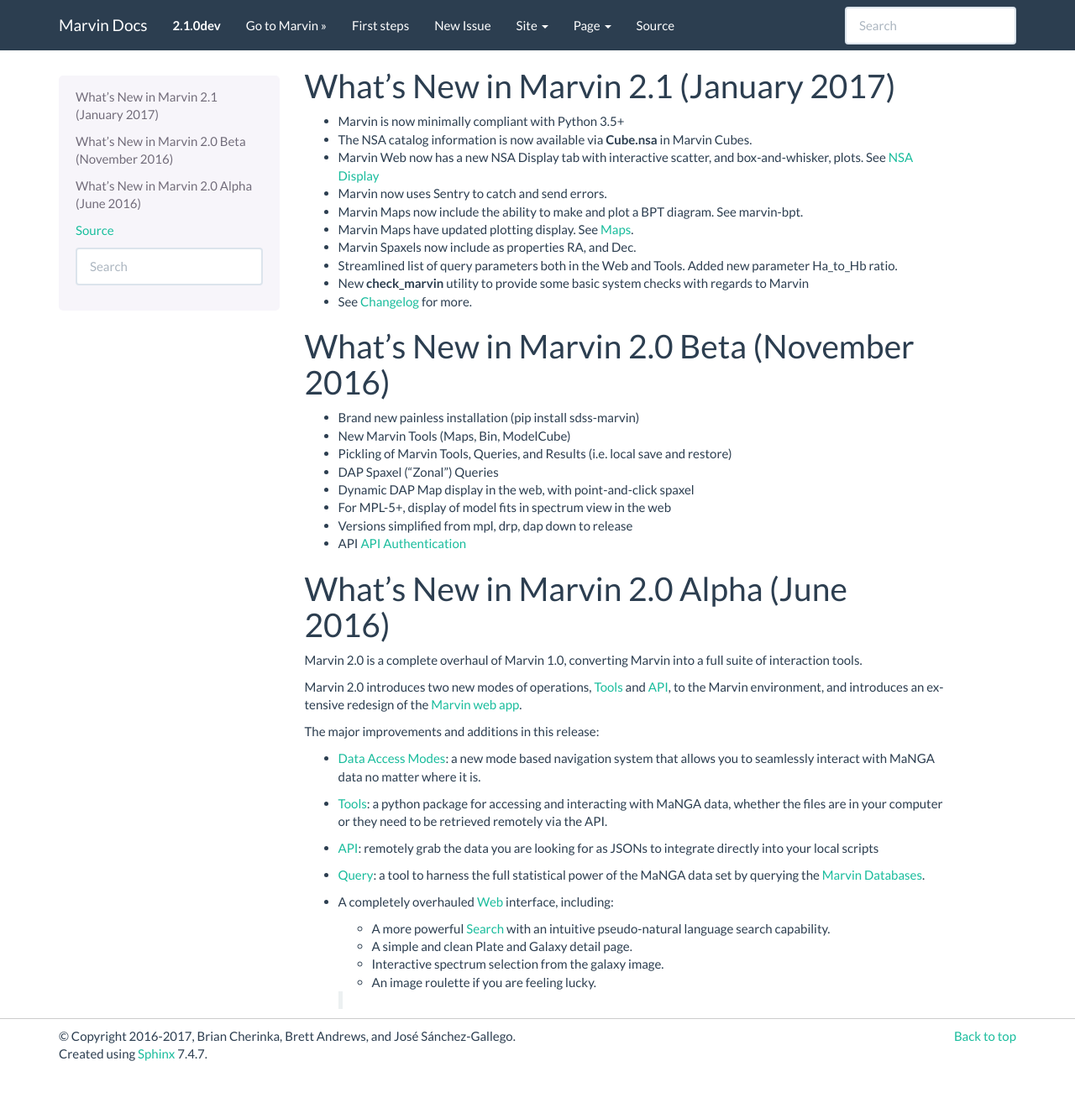
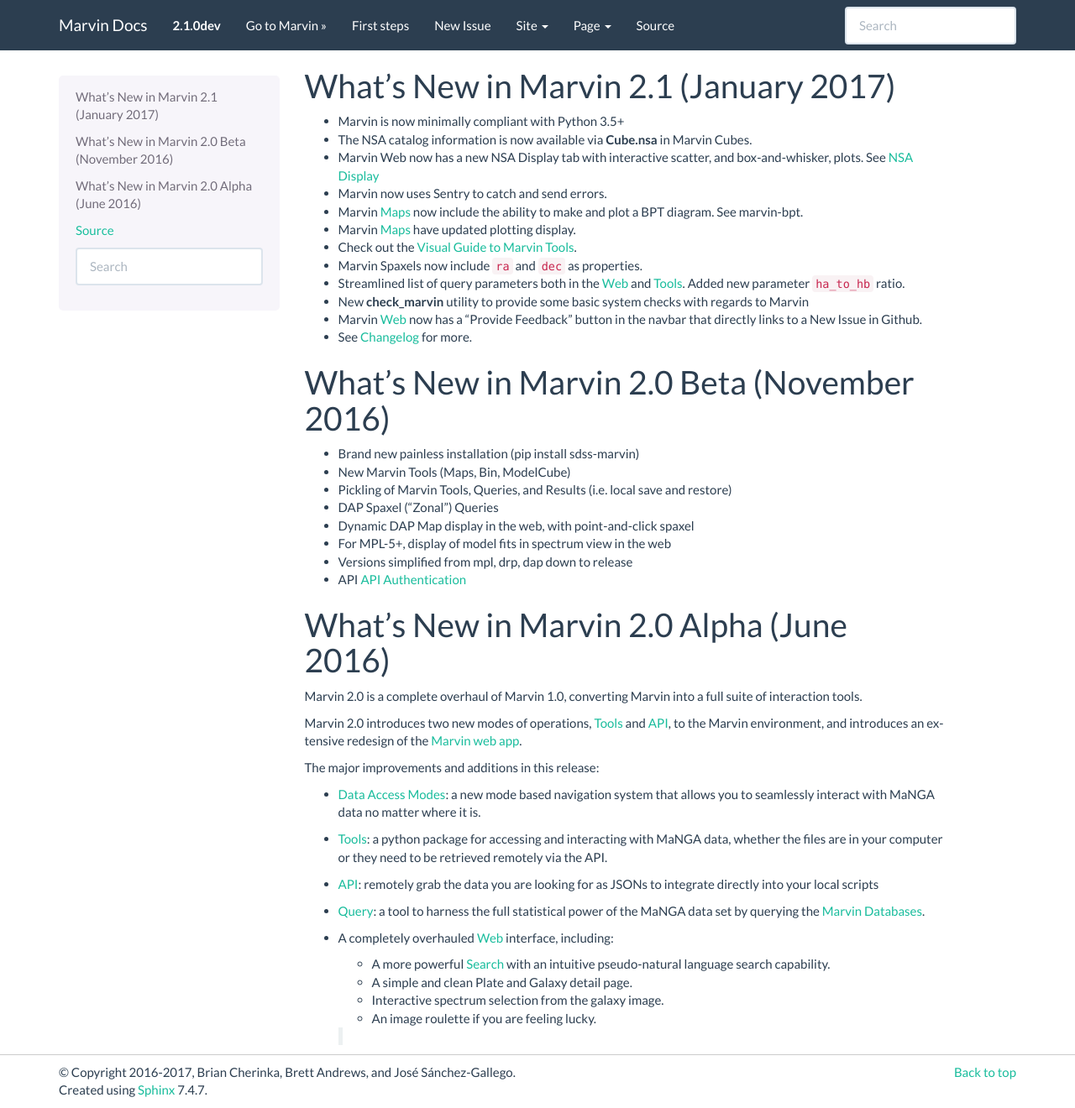
Before and after one commit to sdss/marvin, a Sphinx documentation site: the page built from docs/sphinx/whats-new.rst, in a window 1280 px wide and 1320 px high. Shown: the whole window at 84% size. Built offline with Sphinx 7.4.7, drawn with Linux system fonts in a browser that asks for light colours; pages that are not in the unit, such as notebooks, are missing from menus; the version number is read from the project's files by our own code.

Commit message:
reorganizes placement of visual guide in docs

```diff
--- a/docs/sphinx/index.rst
+++ b/docs/sphinx/index.rst
@@ -39,7 +39,7 @@
 ^^^^^^^^^^^^^^^^^^^
 
 `Changelog <https://github.com/sdss/marvin/blob/master/CHANGELOG.md>`_
-^^^^^^^^^^^^^^^^^^^
+^^^^^^^^^^^^^^^^^^^^^^^^^^^^^^^^^^^^^^^^^^^^^^^^^^^^^^^^^^^^^^^^^^^^^^
 
 |
 
@@ -102,6 +102,7 @@
 
    data-access-modes
    Available Query Parameters <query_params>
+   tools/visual-guide
 
 |
 
--- a/docs/sphinx/tools.rst
+++ b/docs/sphinx/tools.rst
@@ -1,4 +1,3 @@
-
 .. _marvin-tools:
 
 Tools
@@ -33,6 +32,15 @@
 
 These classes follow the MaNGA :doc:`data-access-modes` when determining the data location.  Thus they seamlessly move between local FITS file and remote data via API.
 
+All of the Marvin Tools are seamlessly linked together.  To better understand the flow amongst the various Tools, here is a visual guide.
+
+|
+
+.. image:: ../Marvin_Visual_Guide.png
+    :width: 800px
+    :align: center
+    :alt: marvin visual guide
+
 
 .. _marvin-tools-queries:
 
@@ -44,19 +52,4 @@
 - :doc:`query`: Perform Queries.
 - :doc:`results`: Deal with Results from Queries.
 
-
-.. _visual-guide:
-
-Visual Guide to Marvin Tools
-----------------------------
-
-All of the Marvin Tools are seamlessly linked together.  To better understand the flow amongst the various Tools, here is a visual guide.
-
 |
-
-.. image:: ../Marvin_Visual_Guide.png
-    :width: 800px
-    :align: center
-    :alt: marvin visual guide
-
-|
--- a/docs/sphinx/whats-new.rst
+++ b/docs/sphinx/whats-new.rst
@@ -9,15 +9,19 @@
 
 * Marvin now uses Sentry to catch and send errors.
 
-* Marvin Maps now include the ability to make and plot a BPT diagram.  See :ref:`marvin-bpt`.
+* Marvin :ref:`marvin-maps` now include the ability to make and plot a BPT diagram.  See :ref:`marvin-bpt`.
 
-* Marvin Maps have updated plotting display.  See :ref:`marvin-maps`.
+* Marvin :ref:`marvin-maps` have updated plotting display.
 
-* Marvin Spaxels now include as properties RA, and Dec.
+* Check out the :ref:`visual-guide`.
 
-* Streamlined list of query parameters both in the Web and Tools.  Added new parameter Ha_to_Hb ratio.
+* Marvin Spaxels now include ``ra`` and ``dec`` as properties.
+
+* Streamlined list of query parameters both in the :ref:`marvin-web` and :ref:`marvin-tools`.  Added new parameter ``ha_to_hb`` ratio.
 
 * New **check_marvin** utility to provide some basic system checks with regards to Marvin
+
+* Marvin :ref:`marvin-web` now has a "Provide Feedback" button in the navbar that directly links to a New Issue in Github.
 
 * See `Changelog <https://github.com/sdss/marvin/blob/master/CHANGELOG.md>`_ for more.
 
```
Also changed, not shown: docs/sphinx/tools/maps.rst (+7 -0 lines), docs/sphinx/tools/visual-guide.rst (added, +15 -0 lines).
